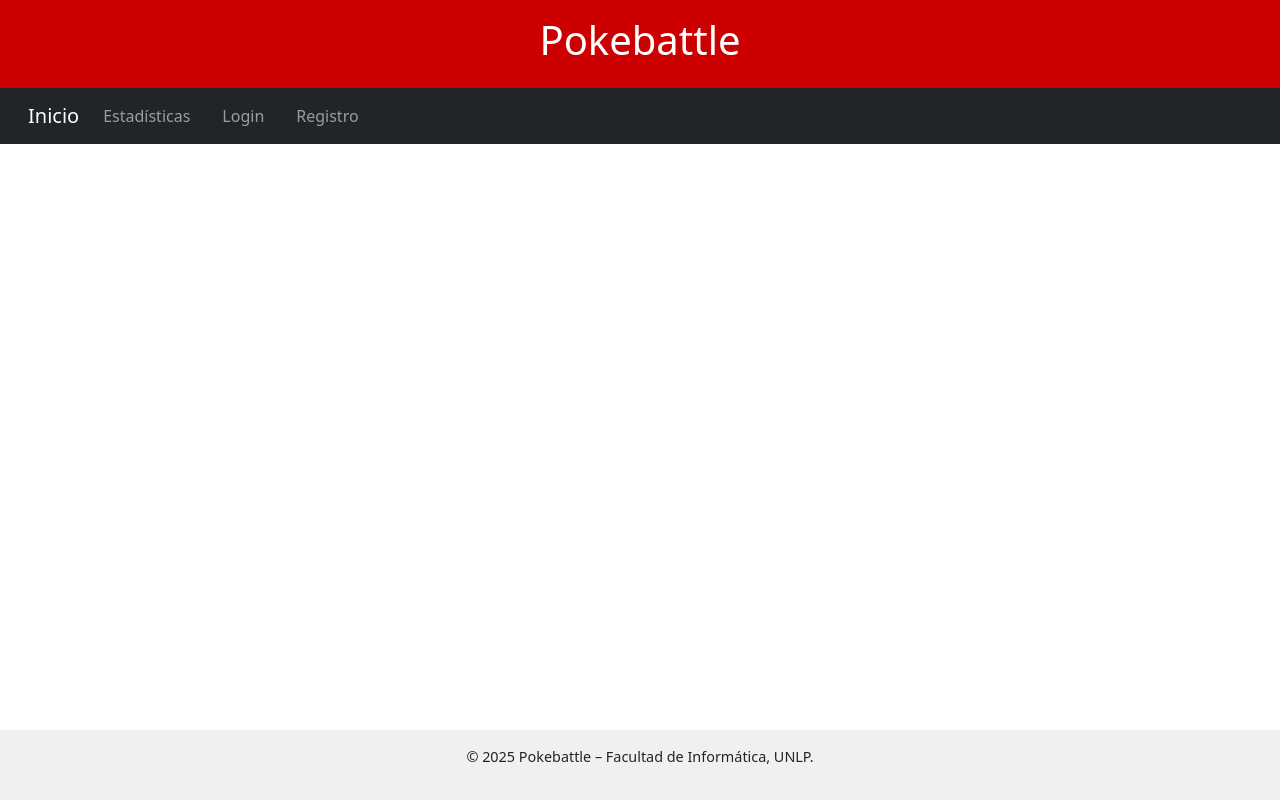
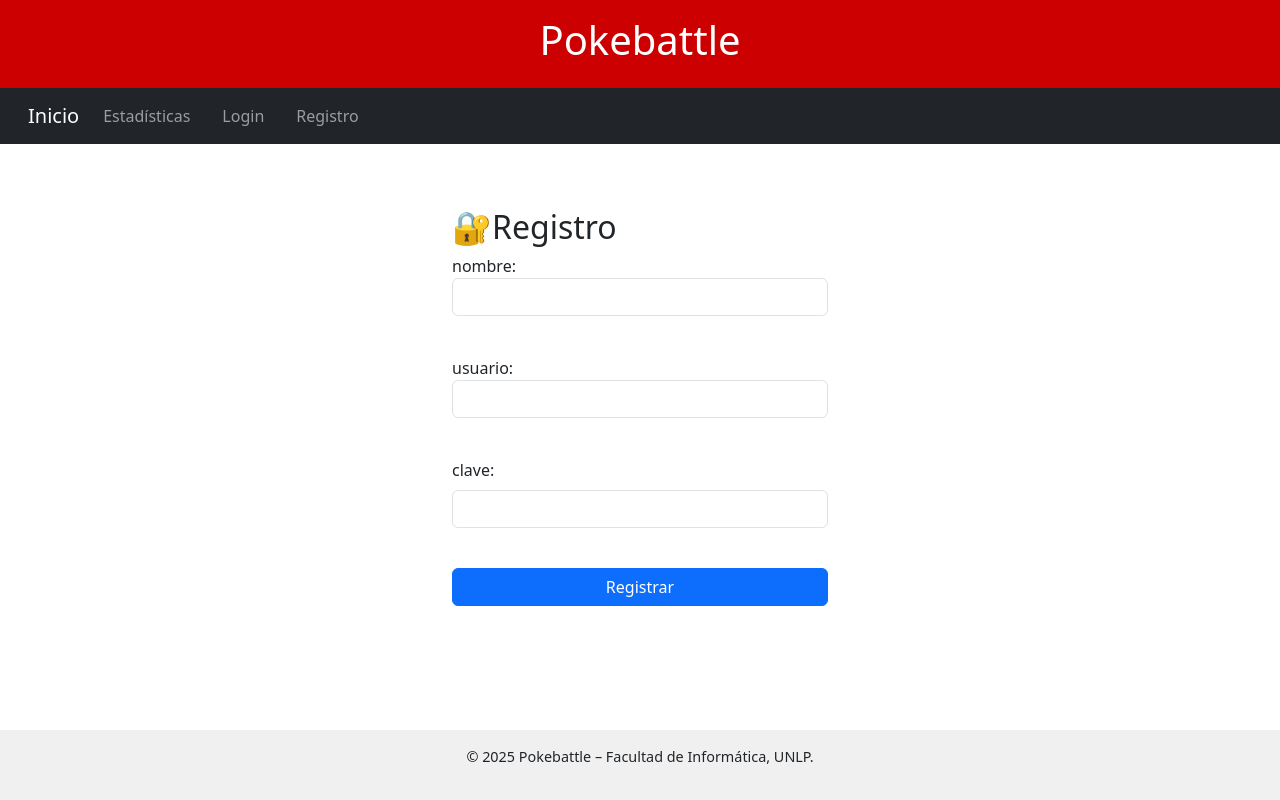
Before and after one commit to agumurray/card-game-fullstack, a React (Vite) app in the folder pokebattle/: page /registro in a window 1280 px wide. Built offline with nearby package versions, Linux system fonts and the light colour scheme; no server answers.

Commit message:
avances en registro page

```diff
--- a/pokebattle/src/pages/RegistroPage.jsx
+++ b/pokebattle/src/pages/RegistroPage.jsx
@@ -0,0 +1,129 @@
+import { useState } from "react";
+import { createUser } from "../services/apiService";
+import { useNavigate } from "react-router-dom";
+import { loginUser } from "@/services/apiService";
+import { useAuth } from "@/contexts/AuthContext";
+const RegistroPage = () => {
+  const [mensaje, setMensaje] = useState(null);
+  const navigate = useNavigate();
+  const { login } = useAuth();
+  const [post, setPost] = useState({
+    nombre: "",
+    usuario: "",
+    clave: "",
+  });
+
+  const handleInput = (event) => {
+    setPost({ ...post, [event.target.name]: event.target.value });
+  };
+
+  const handleSubmit = async (event) => {
+    event.preventDefault();
+    try {
+      console.log("hola");
+      console.log(post.usuario);
+      await createUser(post);
+      console.log("hola");
+      usuario = post.usuario;
+      clave = post.clave;
+      const res = await loginUser({ usuario, clave });
+      await login(res.data.token);
+      console.log("hola");
+      setMensaje({
+        tipo: "success",
+        texto: "Login exitoso",
+      });
+      navigate("/"); // redirige a donde quieras
+    } catch (err) {
+      setMensaje({
+        tipo: "error",
+        texto: err.response?.data?.message || "Error al al registrar",
+      });
+    }
+  };
+  /*
+
+  const handleSubmit = async (event) => {
+    event.preventDefault();
+    createUser(post)
+      .then((response) => {
+        setResult(JSON.stringify(response.data));
+      })
+      .catch((err) => {
+        setResult(JSON.stringify(err.response.data));
+      });
+  };
+
+  const jsonData = {
+    nombre: "juansito",
+    usuario: "juanpepe123",
+    clave: "Pepe12345@",
+  };
+
+  useEffect(() => {
+    createUser(jsonData)
+      .then((response) => {
+        setResult(JSON.stringify(response.data));
+      })
+      .catch((err) => {
+        setResult(JSON.stringify(err.response.data));
+      });
+  }, []);*/
+
+  return (
+    <div className="container mt-5" style={{ maxWidth: "400px" }}>
+      <h2>🔐Registro</h2>
+      <form onSubmit={handleSubmit} className="register-form">
+        <div className="mb-3">
+          <label>nombre:</label>
+          <br />
+          <input
+            type="text"
+            className="form-control"
+            onChange={handleInput}
+            name="nombre"
+          />
+        </div>
+        <br />
+        <div className="mb-3">
+          <label>usuario:</label>
+          <br />
+          <input
+            type="text"
+            className="form-control"
+            onChange={handleInput}
+            name="usuario"
+          />
+        </div>
+        <br />
+        <div className="mb-3">
+          <label htmlFor="clave" className="form-label">
+            clave:
+          </label>
+          <br />
+          <input
+            type="password"
+            className="form-control"
+            onChange={handleInput}
+            name="clave"
+          />
+        </div>
+        <br />
+        <button type="submit" className="btn btn-primary w-100">
+          Registrar
+        </button>
+      </form>
+      {mensaje && (
+        <div
+          className={`alert mt-3 alert-${
+            mensaje.tipo === "success" ? "success" : "danger"
+          }`}
+        >
+          {mensaje.texto}
+        </div>
+      )}
+    </div>
+  );
+};
+
+export default RegistroPage;
--- a/pokebattle/src/routes/index.jsx
+++ b/pokebattle/src/routes/index.jsx
@@ -1,12 +1,14 @@
-import { Route, Routes } from 'react-router-dom';
-import StatPage from '@/pages/StatPage';
-import LoginPage from '@/pages/LoginPage';
+import { Route, Routes } from "react-router-dom";
+import StatPage from "@/pages/StatPage";
+import LoginPage from "@/pages/LoginPage";
+import RegistroPage from "../pages/RegistroPage";
 
 const AppRoutes = () => {
   return (
     <Routes>
       <Route path="/stat" element={<StatPage />} />
       <Route path="/login" element={<LoginPage />} />
+      <Route path="/registro" element={<RegistroPage />} />
     </Routes>
   );
 };
--- a/pokebattle/src/services/apiService.js
+++ b/pokebattle/src/services/apiService.js
@@ -1,4 +1,6 @@
 import { api } from "../api/api";
+
+export const createUser = (data) => api.post("/registro", data);
 
 export const loginUser = (data) => api.post("/login", data);
 
--- /dev/null
+++ b/pokebattle/src/styles/register.css
@@ -0,0 +1,4 @@
+.register-form {
+  max-width: 400px;
+  margin: auto;
+}
```
